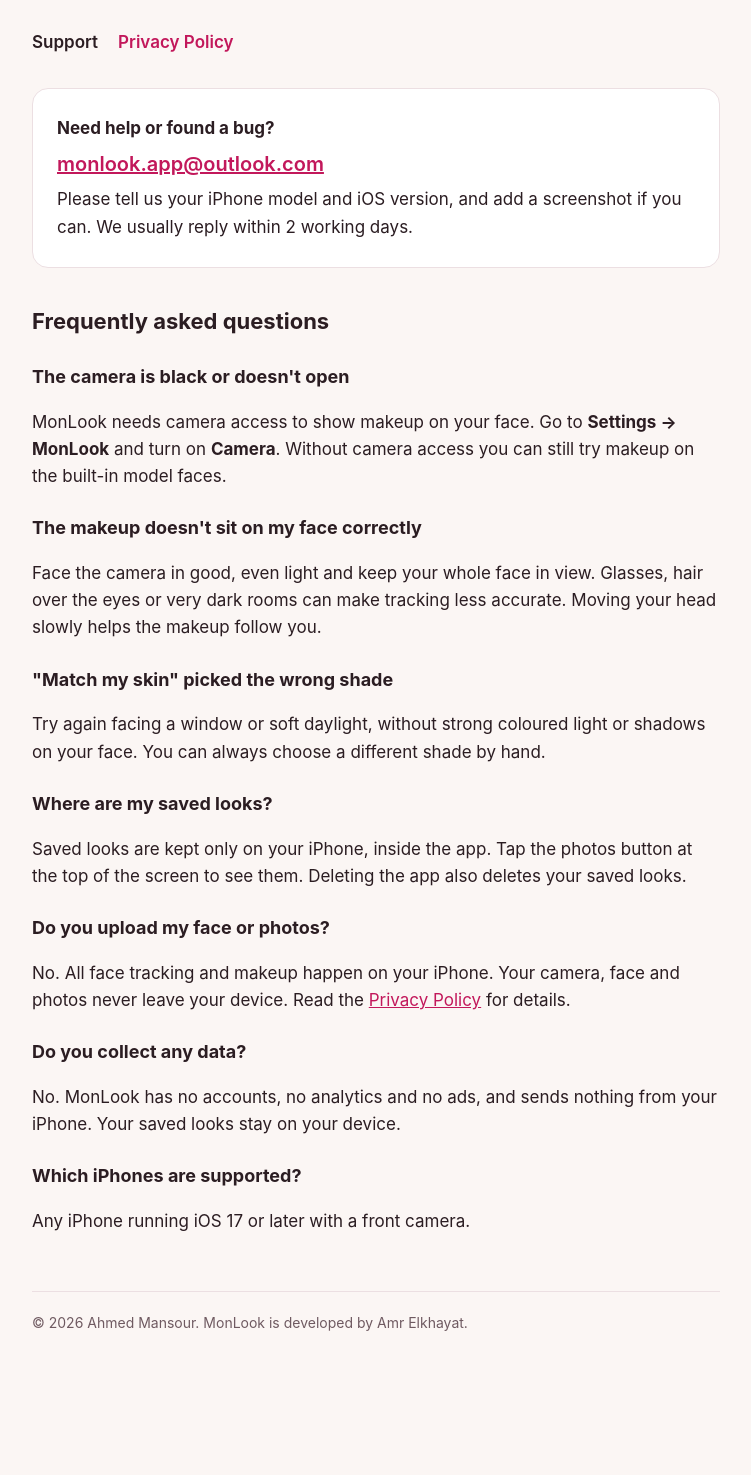
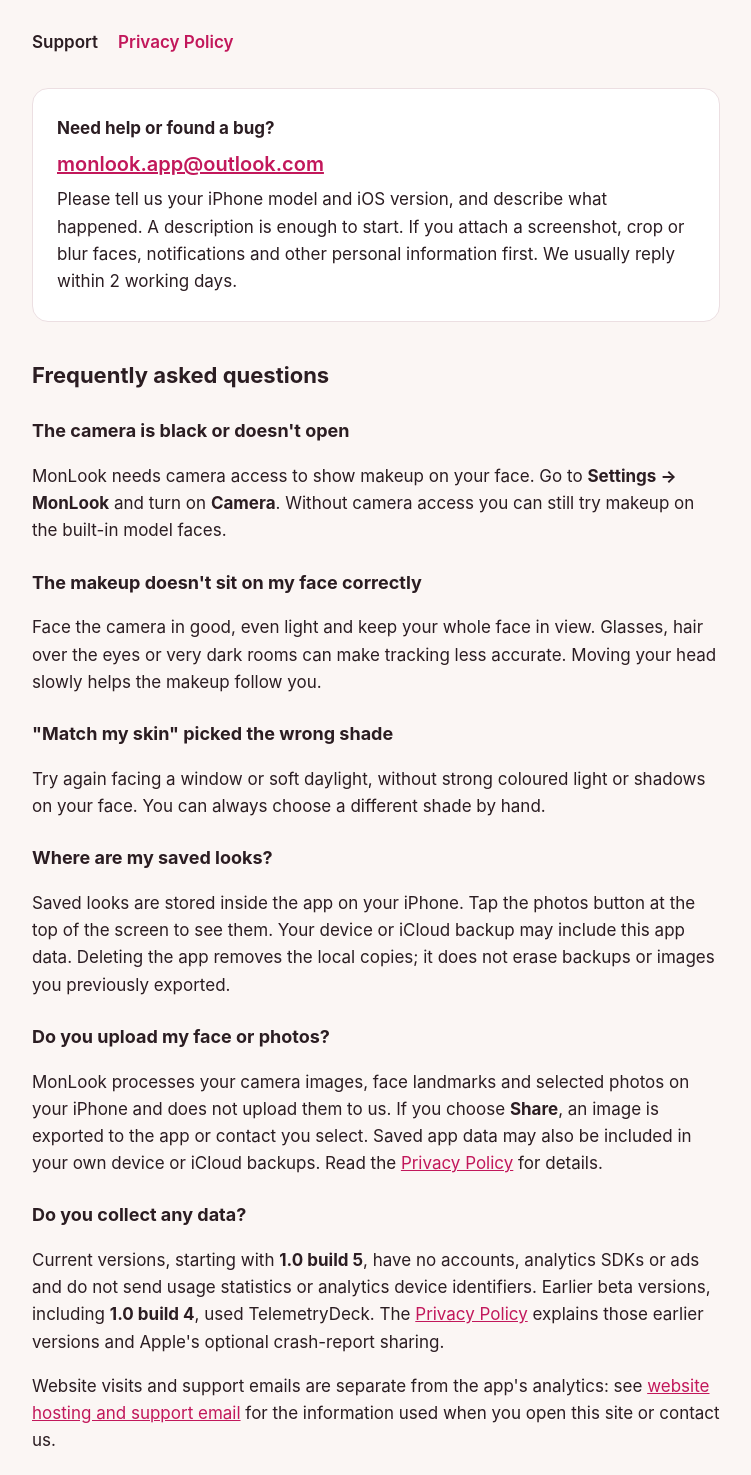
Before and after one commit to amralkhayat/monlook-site, a plain HTML site: page index.html in a window 1280 px wide. Shown: the part 115-1590 px from the top of the page, without its empty margins (264-1015 px from the left). Before the commit the page ends 1514 px from the top, so only its background shows below. Drawn offline with Linux system fonts and the light colour scheme.

Commit message:
Clarify MonLook website privacy and hosting

```diff
--- a/index.html
+++ b/index.html
@@ -27,7 +27,7 @@
   <div class="card">
     <p><strong>Need help or found a bug?</strong></p>
     <p class="email"><a href="mailto:monlook.app@outlook.com">monlook.app@outlook.com</a></p>
-    <p>Please tell us your iPhone model and iOS version, and add a screenshot if you can. We usually reply within 2 working days.</p>
+    <p>Please tell us your iPhone model and iOS version, and describe what happened. A description is enough to start. If you attach a screenshot, crop or blur faces, notifications and other personal information first. We usually reply within 2 working days.</p>
   </div>
 
   <h2>Frequently asked questions</h2>
@@ -42,13 +42,14 @@
   <p>Try again facing a window or soft daylight, without strong coloured light or shadows on your face. You can always choose a different shade by hand.</p>
 
   <h3>Where are my saved looks?</h3>
-  <p>Saved looks are kept only on your iPhone, inside the app. Tap the photos button at the top of the screen to see them. Deleting the app also deletes your saved looks.</p>
+  <p>Saved looks are stored inside the app on your iPhone. Tap the photos button at the top of the screen to see them. Your device or iCloud backup may include this app data. Deleting the app removes the local copies; it does not erase backups or images you previously exported.</p>
 
   <h3>Do you upload my face or photos?</h3>
-  <p>No. All face tracking and makeup happen on your iPhone. Your camera, face and photos never leave your device. Read the <a href="privacy.html">Privacy Policy</a> for details.</p>
+  <p>MonLook processes your camera images, face landmarks and selected photos on your iPhone and does not upload them to us. If you choose <strong>Share</strong>, an image is exported to the app or contact you select. Saved app data may also be included in your own device or iCloud backups. Read the <a href="privacy.html">Privacy Policy</a> for details.</p>
 
   <h3>Do you collect any data?</h3>
-  <p>No. MonLook has no accounts, no analytics and no ads, and sends nothing from your iPhone. Your saved looks stay on your device.</p>
+  <p>Current versions, starting with <strong>1.0 build 5</strong>, have no accounts, analytics SDKs or ads and do not send usage statistics or analytics device identifiers. Earlier beta versions, including <strong>1.0 build 4</strong>, used TelemetryDeck. The <a href="privacy.html#analytics">Privacy Policy</a> explains those earlier versions and Apple's optional crash-report sharing.</p>
+  <p>Website visits and support emails are separate from the app's analytics: see <a href="privacy.html#website-hosting">website hosting and support email</a> for the information used when you open this site or contact us.</p>
 
   <h3>Which iPhones are supported?</h3>
   <p>Any iPhone running iOS 17 or later with a front camera.</p>
```
Also changed, not shown: privacy.html (+9 -5 lines).
